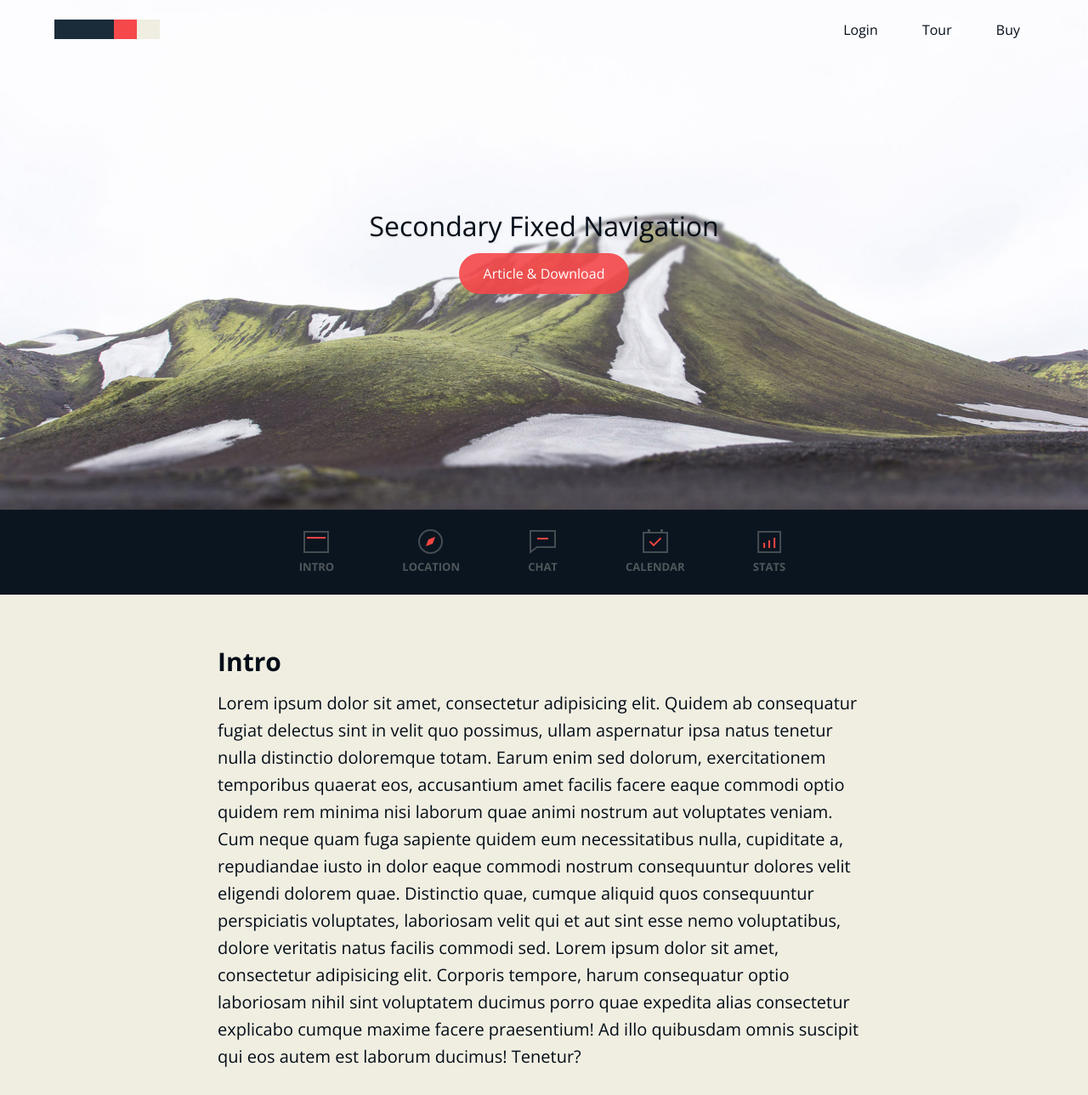
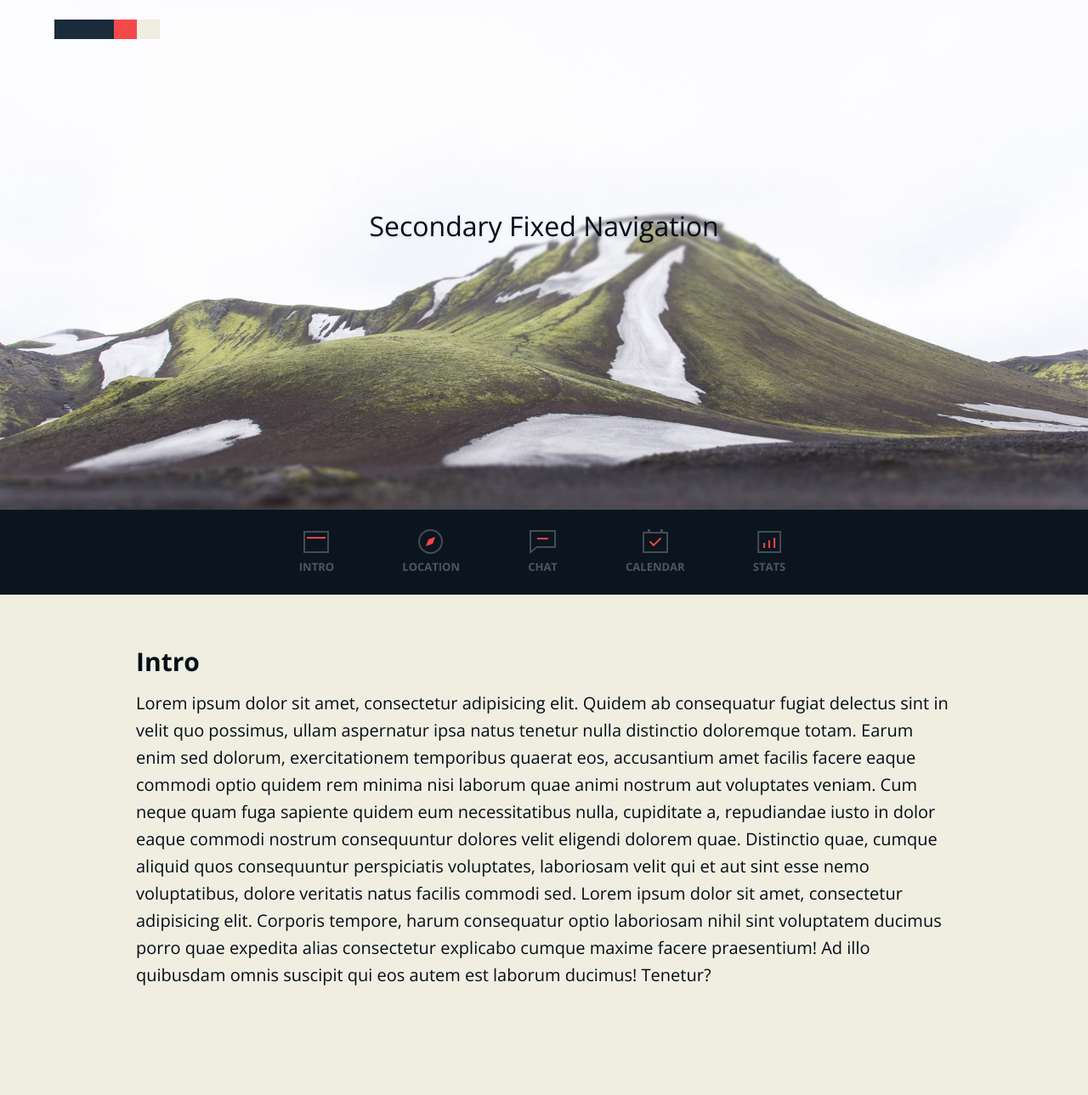
Before and after one commit to sunplayer08/sunplayer08.github.io, a plain HTML site: page index.html in a window 1280 px wide. Shown: the top 1289 px of the page at 85% size. Drawn offline with nearby package versions, Linux system fonts and the light colour scheme.

Commit message:
更新模版

```diff
--- a/css/style.css
+++ b/css/style.css
@@ -33,7 +33,7 @@ Modules - reusable parts of our design
 .cd-container {
   /* this class is used to give a max-width to the element it is applied to, and center it horizontally when it reaches that max-width */
   width: 90%;
-  max-width: 768px;
+  max-width: 960px;
   margin: 0 auto;
 }
 .cd-container:after {
--- a/index.html
+++ b/index.html
@@ -15,19 +15,10 @@
 <body>
 	<header class="cd-header">
 		<div id="cd-logo"><a href="#0"><img src="img/cd-logo.svg" alt="Logo"></a></div>
-		<nav class="cd-primary-nav">
-			<ul>
-				<!-- inser more links here -->
-				<li><a href="#0">Login</a></li>
-				<li><a href="#0">Tour</a></li>
-				<li><a href="#0">Buy</a></li>
-			</ul>
-		</nav> <!-- cd-primary-nav -->
 	</header>
 	<section id="cd-intro">
 		<div id="cd-intro-tagline">
 			<h1>Secondary Fixed Navigation</h1>
-			<a href="http://codyhouse.co/?p=296" class="cd-btn">Article &amp; Download</a>
 		</div> <!-- #cd-intro-tagline -->
 	</section> <!-- #cd-intro -->
 
```
